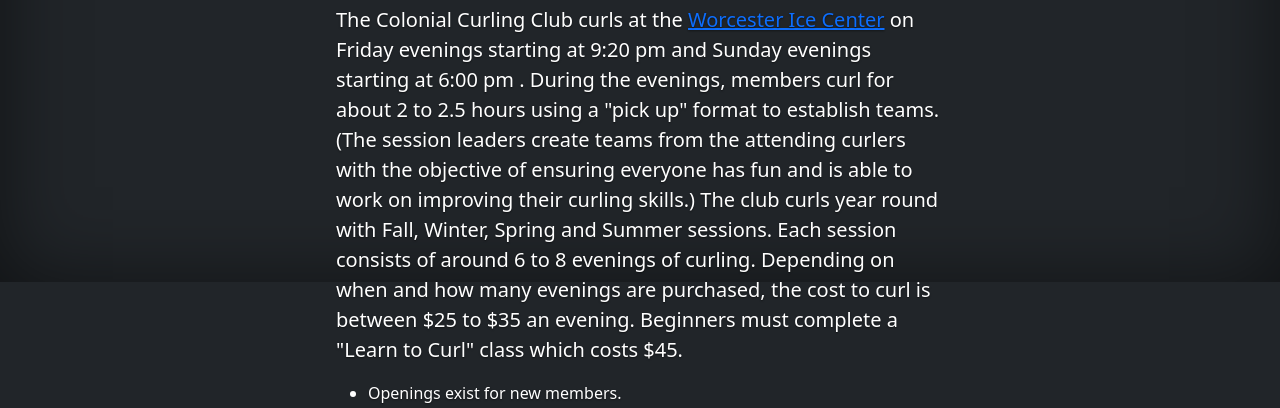
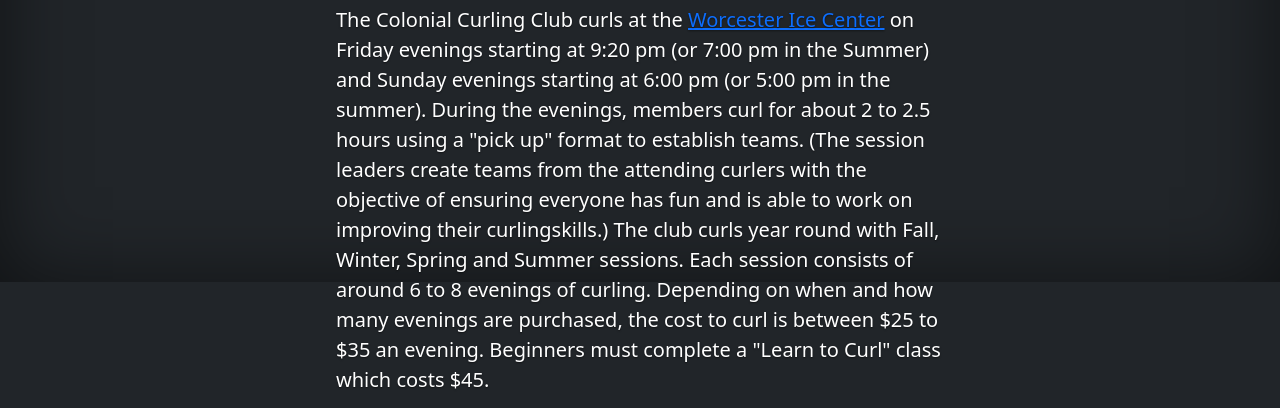
Before and after one commit to colonial-curling/public_website, a plain HTML site: page index.html in a window 1280 px wide. Shown: the part 518-926 px from the top of the page. Drawn offline with Linux system fonts and the light colour scheme.

Commit message:
Added info about summer hours

```diff
--- a/index.html
+++ b/index.html
@@ -96,16 +96,16 @@
         </p>
         <h2>Club Information</h2>
         <p class="lead">The Colonial Curling Club curls at the <a href="http://worcesterice.com">
-        Worcester Ice Center</a> on Friday evenings starting at 9:20 pm and Sunday
-        evenings starting at 6:00 pm .  During the evenings, members curl for about
-        2 to 2.5 hours using a "pick up" format to establish teams. (The session
-        leaders create teams from the attending curlers with the objective of
-        ensuring everyone has fun and is able to work on improving their curling
-        skills.) The club curls year round with Fall, Winter, Spring and Summer
-        sessions. Each session consists of around 6 to 8 evenings of curling.
-        Depending on when and how many evenings are purchased, the cost to curl
-        is between $25 to $35 an evening. Beginners must complete a "Learn to Curl"
-        class which costs $45.</p>
+          Worcester Ice Center</a> on Friday evenings starting at 9:20 pm (or 7:00 pm
+          in the Summer) and Sunday evenings starting at 6:00 pm (or 5:00 pm in the summer).
+          During the evenings, members curl for about 2 to 2.5 hours using a
+          "pick up" format to establish teams. (The session leaders create teams
+          from the attending curlers with the objective of ensuring everyone has
+          fun and is able to work on improving their curlingskills.) The club curls
+          year round with Fall, Winter, Spring and Summer sessions. Each session
+          consists of around 6 to 8 evenings of curling. Depending on when and how
+          many evenings are purchased, the cost to curl is between $25 to $35 an
+          evening. Beginners must complete a "Learn to Curl" class which costs $45.</p>
         <ul>
           <li>Openings exist for new members.</li>
           <li>All needed curling equipment is provided to students and beginning members.</li>
```
